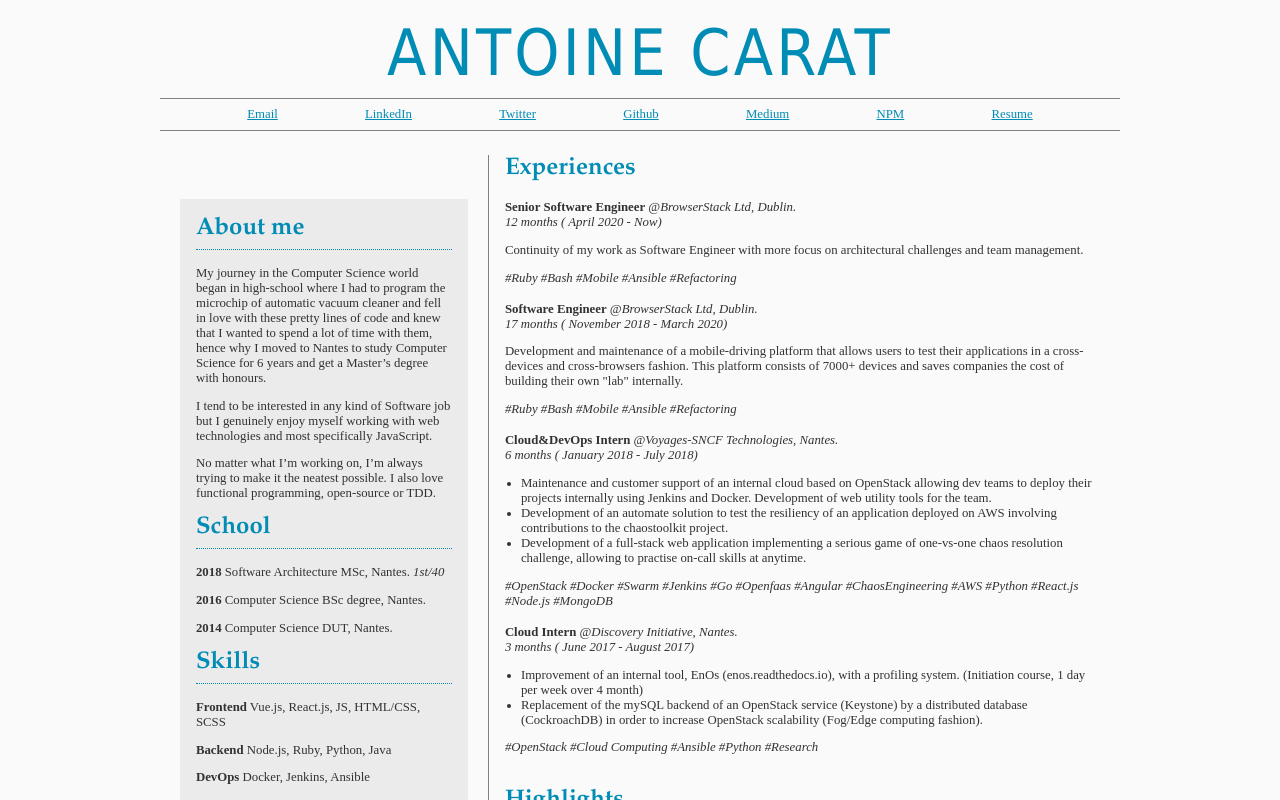
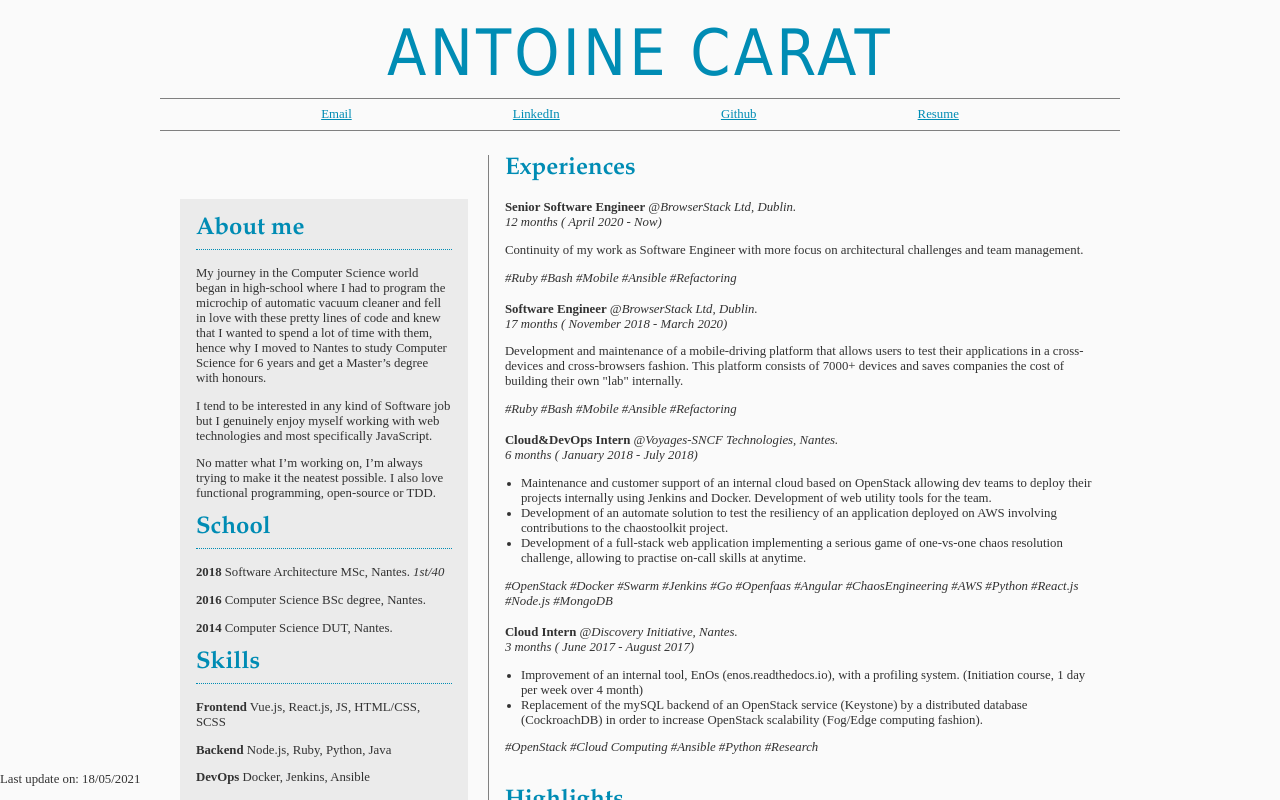
Before and after one commit to antoinecarat/antoinecarat.eu, a Vue app: page / in a window 1280 px wide. Shown: the top 800 px of the page. Built offline with nearby package versions, Linux system fonts and the light colour scheme.

Commit message:
Fix last update date

```diff
--- a/src/App.vue
+++ b/src/App.vue
@@ -2,7 +2,7 @@
   <section class="content">
     <Header :loaded="this.loaded" />
     <router-view></router-view>
-    <p>Last update on: 18/05/2021</p>
+    <p class="footer">Last update on: 18/05/2021</p>
   </section>
 </template>
 
@@ -25,4 +25,10 @@ export default {
 };
 </script>
 
-<style lang="scss"></style>
+<style lang="scss">
+.footer {
+  position: absolute;
+  bottom: 0;
+  left: 0;
+}
+</style>
--- a/src/components/Experience/experiences.json
+++ b/src/components/Experience/experiences.json
@@ -14,7 +14,7 @@
         "description": ["Continuity of my work as Software Engineer with more focus on architectural challenges and team management."],
         "more": [
           "The BrowserStack testing platform gives users access to thousands of real mobile devices so they can tests their applications and/or websites without paying the extra cost of the maintenance of a internal lab. These devices are part of what we called the mobile platform.",
-          "This platform is constituted of different services and components allowing to control the devices through the user's browser or with automated test scripts. As a Senio Software Engineer, I'm in charge of the addition of new devices to the platform, with the architectural challenges that come with it.",
+          "This platform is constituted of different services and components allowing to control the devices through the user's browser or with automated test scripts. As a Senior Software Engineer, I'm in charge of the addition of new devices to the platform, with the architectural challenges that come with it.",
           "I am, on top of my SSE work, taking on responsibilities of leading the team dedicated to device addition, improving our workflow (Jira, inter-team communication, ...) and onboardinng new joinees. I also took care of the re-structuration of the team's Confluence documentation space."
         ]
       },
--- a/src/components/Header/header.json
+++ b/src/components/Header/header.json
@@ -2,10 +2,7 @@
   "links": [
     { "name": "Email", "link": "mailto:antoine.carat@protonmail.com" },
     { "name": "LinkedIn", "link": "https://www.linkedin.com/in/antoine-carat-138754135/" },
-    { "name": "Twitter", "link": "https://twitter.com/a_carat" },
     { "name": "Github", "link": "https://github.com/antoinecarat" },
-    { "name": "Medium", "link": "https://medium.com/@antoine.carat" },
-    { "name": "NPM", "link": "https://www.npmjs.com/~acarat" },
     { "name": "Resume", "link": "/static/doc/Antoine-Carat_Resume.pdf"}
   ]
 }
```
